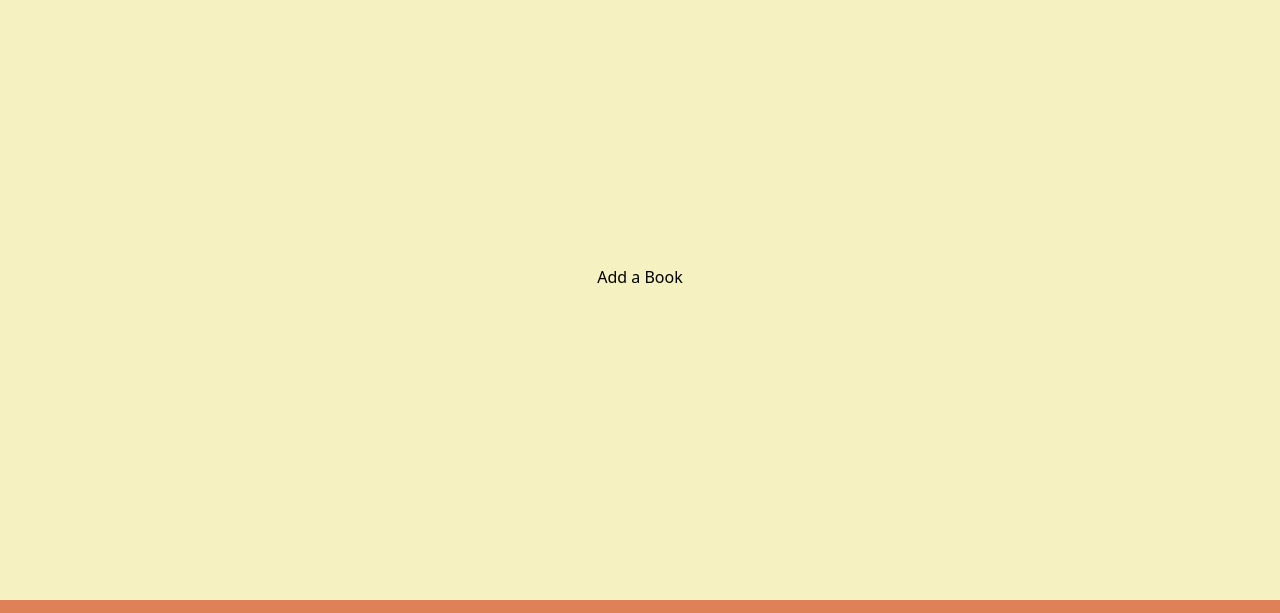
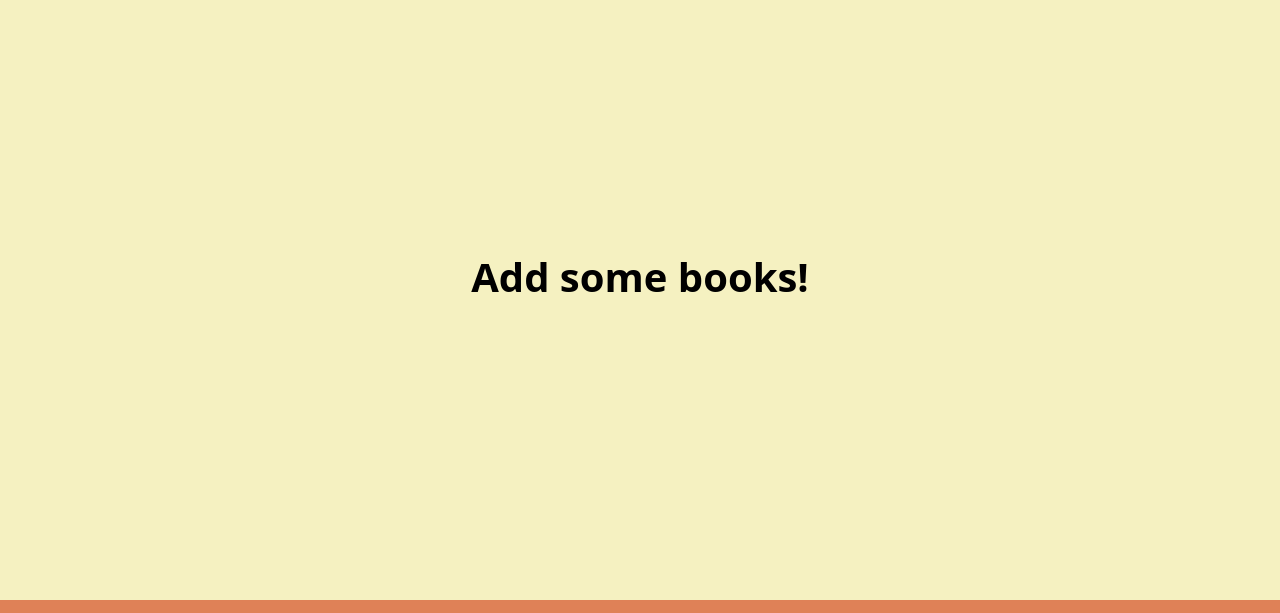
Before and after one commit to Bantchee/Library, a website: page index.html in a window 1280 px wide. Shown: the part 102-715 px from the top of the page. Drawn offline with nearby package versions, Linux system fonts and the light colour scheme.

Commit message:
Make article section empty text dynamic and add style

```diff
--- a/index.html
+++ b/index.html
@@ -28,7 +28,6 @@
     </header>
 
     <article>
-        <p>Add a Book</p>
     </article>
 
     <footer>
--- a/scripts/library.js
+++ b/scripts/library.js
@@ -211,6 +211,12 @@ function addBookToLibrary(book) {
 
 // Renders books in myLibrary array to article section
 function renderBooks() {
+    if(isArrEmpty(myLibrary, [])) {
+        // Create P element 'Add a Book'
+        const para = document.createElement('p');
+        para.textContent = "Add some books!";
+        article.appendChild(para);
+    } else {
         for(let book in myLibrary) {
             // Create Book Card
             const divBook = document.createElement('div');
@@ -370,6 +376,7 @@ function renderBooks() {
             article.appendChild(divBook);
         }
     }
+}
 
 // Clears all children in the article section
 function clearBooks() {
@@ -378,4 +385,14 @@ function clearBooks() {
     }
 }
 
+// Checks if an array is empty
+function isArrEmpty(arr) {
+    return isArrEqual(arr, []);
+}
+
+// Compares two arrays and returns boolean value if they are equal
+function isArrEqual(arr1, arr2) {
+    return arr1.join() == arr2.join();
+}
+
 renderBooks();
--- a/styles/style.css
+++ b/styles/style.css
@@ -103,6 +103,11 @@ article {
     row-gap: 24px;
 }
 
+article > p {
+    font-size: 40px;
+    font-weight: 600;
+}
+
 article .book {
     /* border: 1px solid black; */
     width: 250px;
```
Lines whose indentation alone changed are shown as unchanged.
